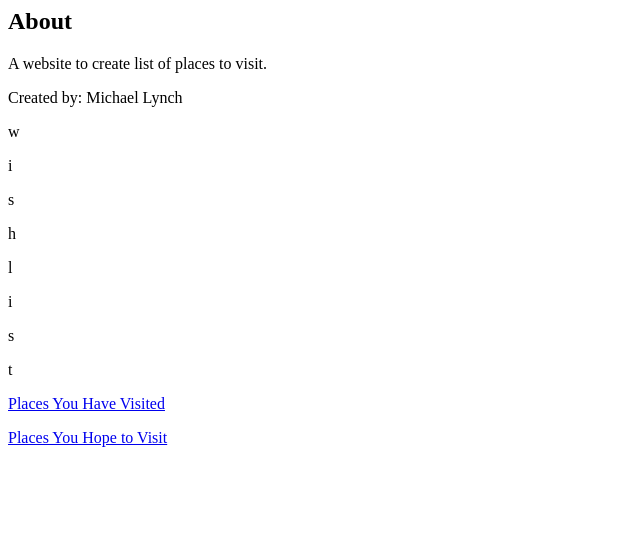
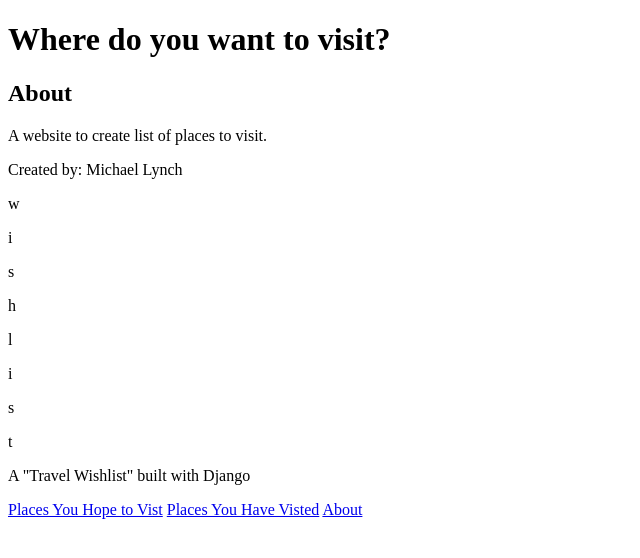
Before and after one commit to mtlynchjr/TravelWishlist, a Django app: page /about in a window 1280 px wide. Shown: the top 558 px of the page, without its empty margins (0-640 px from the left). Run offline with Django 3.2, Linux system fonts and the light colour scheme.

Commit message:
base.html created and fully functional

```diff
--- a/wishlist/travel_wishlist/templates/travel_wishlist/about.html
+++ b/wishlist/travel_wishlist/templates/travel_wishlist/about.html
@@ -1,3 +1,6 @@
+{% extends 'travel_wishlist/base.html' %}
+{% block content %}
+
 <h2>About</h2>
 
 <div>
@@ -18,10 +21,6 @@
     <p>{{ letter }}</p>
 
     {% endfor %}
+</div>
 
-    <p></p>
-    <a href="{% url 'places_visited' %}">Places You Have Visited</a>
-    <p></p>
-    <a href="{% url 'place_list' %}">Places You Hope to Visit</a>
-
-</div>
+{% endblock %}
--- /dev/null
+++ b/wishlist/travel_wishlist/templates/travel_wishlist/base.html
@@ -0,0 +1,21 @@
+<!DOCTYPE html>
+<html>
+    <head>
+        <title>Travel Wishlist</title>
+    </head>
+
+    <h1>Where do you want to visit?</h1>
+
+    <body>
+        {% block content %}
+        {% endblock %}
+    </body>
+
+    <div>
+        <p>A "Travel Wishlist" built with Django</p>
+
+        <a href="{% url 'place_list' %}">Places You Hope to Vist</a>
+        <a href="{% url 'places_visited' %}">Places You Have Visted</a>
+        <a href="{% url 'about' %}">About</a>
+    </div>
+</html>
```
Also changed, not shown: wishlist/travel_wishlist/templates/travel_wishlist/visited.html (+4 -4 lines), wishlist/travel_wishlist/templates/travel_wishlist/wishlist.html (+4 -4 lines).
